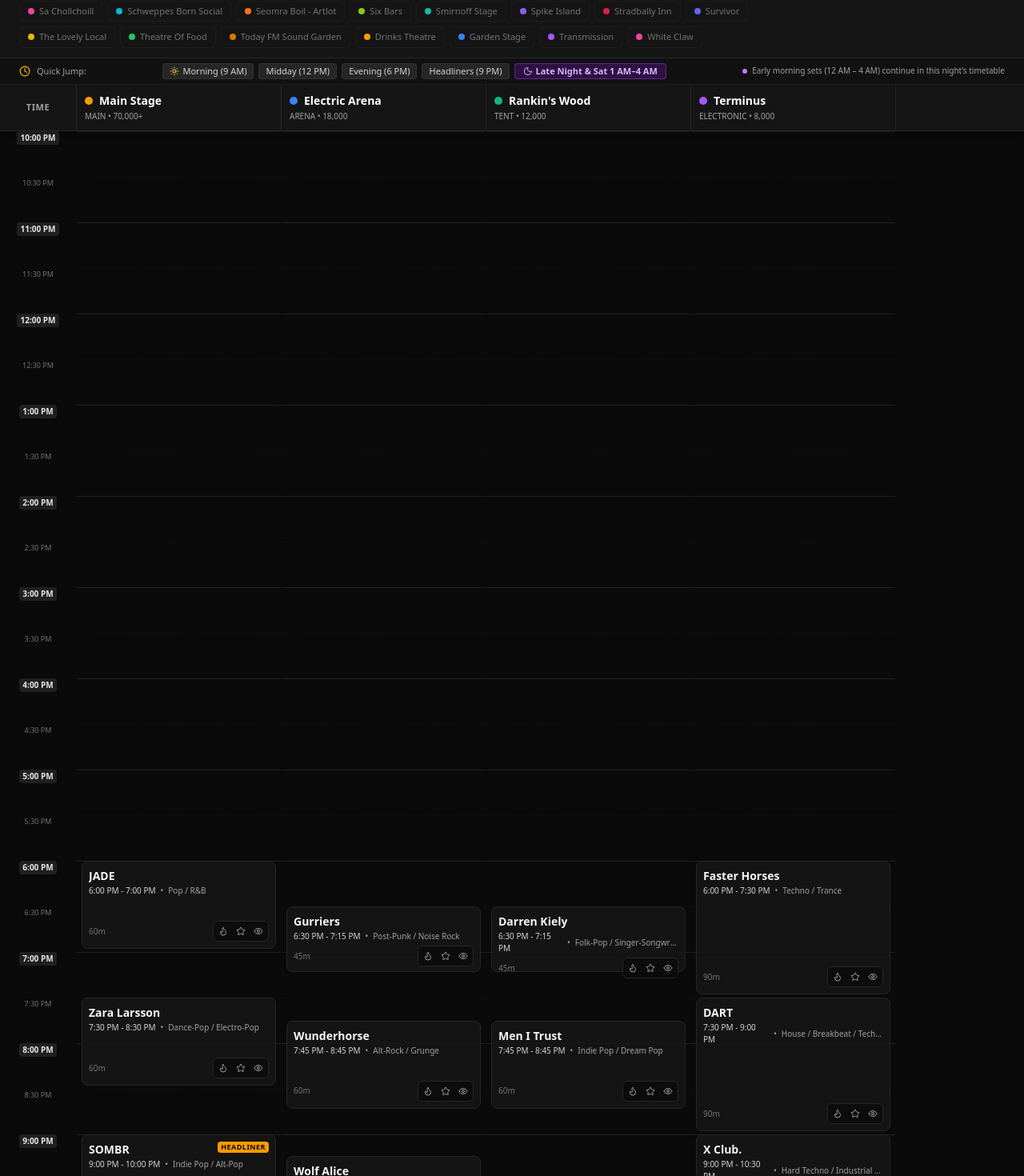
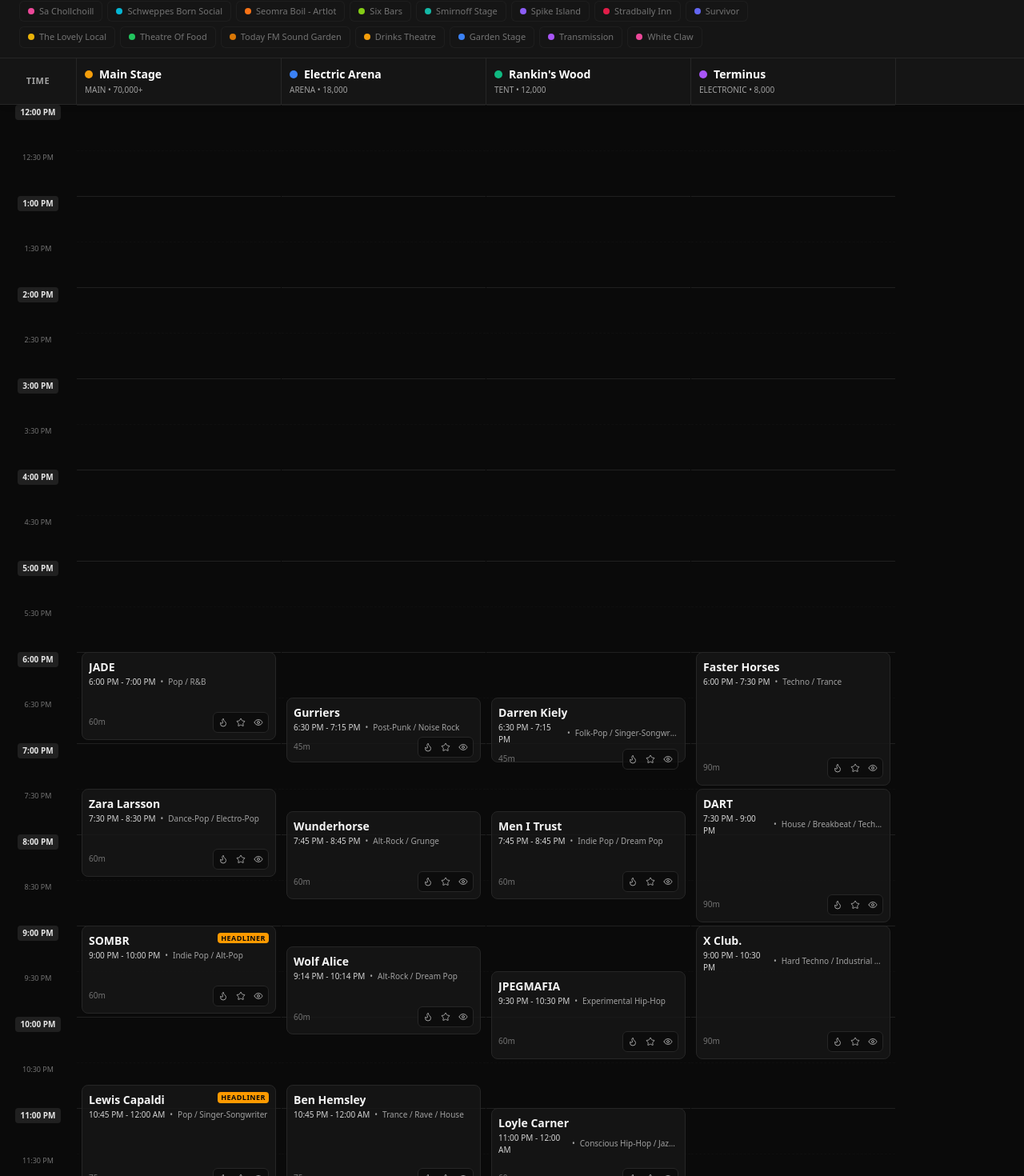
Before and after one commit to stbutler11/ep2026, a React (Vite) app: page / in a window 1280 px wide. Shown: the part 420-1890 px from the top of the page at 80% size. Built offline with nearby package versions, Linux system fonts and the light colour scheme.

Commit message:
feat: update late-night scheduling and display
- Extend festival hours display to 04:00 AM+
- Add "Late Night" badge for acts starting after midnight
- Refactor schedule parsing to improve midnight cross-over logic
- Clean up unused timetable utilities and references

```diff
--- a/src/components/Header.tsx
+++ b/src/components/Header.tsx
@@ -222,7 +222,7 @@
 
           <div className="hidden sm:flex items-center gap-1.5 text-xs text-neutral-400">
             <Clock className="w-3.5 h-3.5 text-amber-400" />
-            <span>Festival Hours: 12:00 PM – 02:00 AM</span>
+            <span>Festival Hours: 12:00 PM – Late (04:00 AM+)</span>
           </div>
         </div>
       </div>
--- a/src/components/LineupExplorer.tsx
+++ b/src/components/LineupExplorer.tsx
@@ -461,6 +461,11 @@
                           Irish ☘️
                         </span>
                       )}
+                      {act.startMinutes >= 720 && (
+                        <span className="px-1.5 py-0.5 rounded text-[9px] font-bold bg-indigo-500/20 text-indigo-300 border border-indigo-500/30">
+                          Late Night 🌙
+                        </span>
+                      )}
                     </div>
                   </div>
 
--- a/src/components/TimetableGrid.tsx
+++ b/src/components/TimetableGrid.tsx
@@ -1,4 +1,4 @@
-import React, { useState, useMemo, useRef } from 'react';
+import React, { useState, useMemo } from 'react';
 import {
   Flame,
   Star,
@@ -10,12 +10,9 @@
   Layers,
   ChevronRight,
   Info,
-  Sun,
-  Moon,
-  Clock,
 } from 'lucide-react';
 import { Act, ClashDetail, FestivalDay, PriorityLevel, Stage, UserActPreference } from '../types';
-import { FESTIVAL_ACTS, FESTIVAL_STAGES, getNextDayName } from '../data/festivalData';
+import { FESTIVAL_ACTS, FESTIVAL_STAGES } from '../data/festivalData';
 import { getActClashes } from '../utils/scheduleUtils';
 
 interface TimetableGridProps {
@@ -35,7 +32,6 @@
 }) => {
   const [onlyShortlisted, setOnlyShortlisted] = useState(false);
   const [zoomLevel, setZoomLevel] = useState<'compact' | 'normal' | 'spacious'>('normal');
-  const scrollContainerRef = useRef<HTMLDivElement>(null);
 
   // Pixels per minute scale based on zoom
   const pxPerMinute = zoomLevel === 'compact' ? 1.4 : zoomLevel === 'spacious' ? 2.6 : 1.9;
@@ -45,76 +41,41 @@
     return FESTIVAL_ACTS.filter((act) => act.day === day);
   }, [day]);
 
-  const { startMin, endMin, hasMorningActs, hasLateNightActs } = useMemo(() => {
-    if (dayActs.length === 0) {
-      return { startMin: 0, endMin: 840, hasMorningActs: false, hasLateNightActs: true };
-    }
+  const { startMin, endMin } = useMemo(() => {
+    if (dayActs.length === 0) return { startMin: 60, endMin: 780 }; // 1:00 PM to 1:00 AM
     let min = Math.min(...dayActs.map((a) => a.startMinutes));
     let max = Math.max(...dayActs.map((a) => a.endMinutes));
-
-    // Round down start to nearest hour (e.g. 9:00 AM is -180, 12:00 PM is 0)
+    // Round down start to nearest hour, round up max to nearest hour
     const roundedStart = Math.floor(min / 60) * 60;
-    // Round up max to nearest hour (e.g. 4:00 AM is 960)
     const roundedEnd = Math.ceil(max / 60) * 60;
-
     return {
-      startMin: roundedStart,
-      // Ensure grid always reaches at least 2:00 AM (840) or through late night acts up to 4:30 AM+
-      endMin: Math.max(840, roundedEnd + 30),
-      hasMorningActs: min < 0,
-      hasLateNightActs: max >= 720,
+      startMin: Math.max(0, roundedStart - 30), // e.g. 12:30 PM or 1:00 PM
+      endMin: Math.max(840, Math.min(1080, roundedEnd + 30)), // dynamically up to 5:00 AM / 6:00 AM
     };
   }, [dayActs]);
 
-  const nextDayName = getNextDayName(day);
-
   // Generate hour marks
   const hourMarkers = useMemo(() => {
-    const markers: {
-      minutes: number;
-      label: string;
-      subLabel?: string;
-      isMidnightOrLater: boolean;
-      isFullHour: boolean;
-    }[] = [];
-
+    const markers: { minutes: number; label: string; isMidnight?: boolean; isLateNight?: boolean }[] = [];
     for (let m = startMin; m <= endMin; m += 30) {
-      const rawHours = 12 + Math.floor(m / 60);
-      const hour24 = ((rawHours % 24) + 24) % 24;
-      const mins = ((m % 60) + 60) % 60;
-      const isMidnightOrLater = m >= 720;
-      const isFullHour = mins === 0;
-
-      const period =
-        (hour24 >= 12 && rawHours < 24) || rawHours < 0
-          ? hour24 >= 12
-            ? 'PM'
-            : 'AM'
-          : rawHours >= 24
-          ? 'AM'
-          : 'PM';
-
+      const totalHours = 12 + Math.floor(m / 60);
+      const hour24 = totalHours % 24;
+      const mins = m % 60;
+      const period = totalHours >= 12 && totalHours < 24 ? 'PM' : 'AM';
       let displayHour = hour24 % 12;
       if (displayHour === 0) displayHour = 12;
       const minStr = mins === 0 ? ':00' : `:${mins.toString().padStart(2, '0')}`;
-
-      let subLabel = '';
-      if (m === 720) {
-        subLabel = 'Midnight';
-      } else if (m >= 780 && isFullHour) {
-        subLabel = `${nextDayName.slice(0, 3)} morn`;
-      }
-
+      const isMidnight = m === 720;
+      const isLateNight = m >= 720;
       markers.push({
         minutes: m,
-        label: `${displayHour}${minStr} ${period}`,
-        subLabel,
-        isMidnightOrLater,
-        isFullHour,
+        label: isMidnight ? '12:00 AM' : `${displayHour}${minStr} ${period}`,
+        isMidnight,
+        isLateNight,
       });
     }
     return markers;
-  }, [startMin, endMin, nextDayName]);
+  }, [startMin, endMin]);
 
   // Core flagship stages
   const coreStageIds = useMemo(() => ['main_stage', 'electric_arena', 'rankins_wood', 'terminus'], []);
@@ -318,82 +279,6 @@
         </div>
       </div>
 
-      {/* Quick Time Jump Navigation Bar */}
-      <div className="bg-neutral-900/60 border-b border-neutral-800/60 px-3 sm:px-6 py-1.5 flex items-center justify-between text-xs overflow-x-auto gap-2">
-        <div className="flex items-center gap-2 text-neutral-400 text-[11px] shrink-0 font-medium">
-          <Clock className="w-3.5 h-3.5 text-amber-400" />
-          <span>Quick Jump:</span>
-        </div>
-
-        <div className="flex items-center gap-1.5 shrink-0">
-          {hasMorningActs && (
-            <button
-              onClick={() => {
-                if (!scrollContainerRef.current) return;
-                scrollContainerRef.current.scrollTo({ top: 0, behavior: 'smooth' });
-              }}
-              className="px-2 py-0.5 rounded bg-neutral-800 hover:bg-neutral-700 text-neutral-300 text-[11px] font-medium transition-colors flex items-center gap-1 border border-neutral-700/50"
-            >
-              <Sun className="w-3 h-3 text-amber-300" />
-              <span>Morning (9 AM)</span>
-            </button>
-          )}
-
-          <button
-            onClick={() => {
-              if (!scrollContainerRef.current) return;
-              const topPos = Math.max(0, (0 - startMin) * pxPerMinute);
-              scrollContainerRef.current.scrollTo({ top: topPos, behavior: 'smooth' });
-            }}
-            className="px-2 py-0.5 rounded bg-neutral-800 hover:bg-neutral-700 text-neutral-300 text-[11px] font-medium transition-colors flex items-center gap-1 border border-neutral-700/50"
-          >
-            <span>Midday (12 PM)</span>
-          </button>
-
-          <button
-            onClick={() => {
-              if (!scrollContainerRef.current) return;
-              const topPos = Math.max(0, (360 - startMin) * pxPerMinute);
-              scrollContainerRef.current.scrollTo({ top: topPos, behavior: 'smooth' });
-            }}
-            className="px-2 py-0.5 rounded bg-neutral-800 hover:bg-neutral-700 text-neutral-300 text-[11px] font-medium transition-colors flex items-center gap-1 border border-neutral-700/50"
-          >
-            <span>Evening (6 PM)</span>
-          </button>
-
-          <button
-            onClick={() => {
-              if (!scrollContainerRef.current) return;
-              const topPos = Math.max(0, (540 - startMin) * pxPerMinute);
-              scrollContainerRef.current.scrollTo({ top: topPos, behavior: 'smooth' });
-            }}
-            className="px-2 py-0.5 rounded bg-neutral-800 hover:bg-neutral-700 text-neutral-300 text-[11px] font-medium transition-colors flex items-center gap-1 border border-neutral-700/50"
-          >
-            <span>Headliners (9 PM)</span>
-          </button>
-
-          {hasLateNightActs && (
-            <button
-              onClick={() => {
-                if (!scrollContainerRef.current) return;
-                const topPos = Math.max(0, (720 - startMin) * pxPerMinute);
-                scrollContainerRef.current.scrollTo({ top: topPos, behavior: 'smooth' });
-              }}
-              className="px-2.5 py-0.5 rounded bg-purple-900/40 hover:bg-purple-900/60 text-purple-300 border border-purple-500/40 text-[11px] font-semibold transition-colors flex items-center gap-1 shadow-xs"
-              title={`Jump directly to after-midnight & ${nextDayName} morning acts (12 AM - 4 AM)`}
-            >
-              <Moon className="w-3 h-3 text-purple-300" />
-              <span>Late Night &amp; {nextDayName.slice(0, 3)} 1 AM–4 AM</span>
-            </button>
-          )}
-        </div>
-
-        <div className="hidden lg:flex items-center text-[10px] text-neutral-400 gap-1.5">
-          <span className="inline-block w-1.5 h-1.5 rounded-full bg-purple-400"></span>
-          <span>Early morning sets (12 AM – 4 AM) continue in this night’s timetable</span>
-        </div>
-      </div>
-
       {/* Timetable Interactive Grid Container or Empty State */}
       {activeStages.length === 0 ? (
         <div className="flex-1 flex flex-col items-center justify-center p-8 text-center max-w-md mx-auto space-y-4">
@@ -422,7 +307,7 @@
           </div>
         </div>
       ) : (
-        <div ref={scrollContainerRef} className="flex-1 overflow-auto relative">
+        <div className="flex-1 overflow-auto relative">
           <div
             className="min-w-fit relative pb-16"
             style={{
@@ -464,29 +349,26 @@
               <div className="w-20 sm:w-24 shrink-0 border-r border-neutral-800/80 bg-neutral-900/40 relative select-none">
                 {hourMarkers.map((marker) => {
                   const topPos = (marker.minutes - startMin) * pxPerMinute;
-
+                  const isFullHour = marker.minutes % 60 === 0;
                   return (
                     <div
                       key={marker.minutes}
-                      className="absolute left-0 right-0 flex flex-col items-center justify-center text-[10px]"
+                      className="absolute left-0 right-0 flex items-center justify-center text-[10px]"
                       style={{ top: `${topPos}px` }}
                     >
                       <span
-                        className={`px-1 py-0.5 rounded text-center leading-tight ${
-                          marker.isMidnightOrLater
-                            ? 'font-bold text-purple-200 bg-purple-950/60 border border-purple-800/50 text-[9px]'
-                            : marker.isFullHour
+                        className={`px-1.5 py-0.5 rounded ${
+                          marker.isMidnight
+                            ? 'font-extrabold text-amber-300 bg-amber-950/80 border border-amber-500/40'
+                            : marker.isLateNight && isFullHour
+                            ? 'font-bold text-indigo-300 bg-indigo-950/60 border border-indigo-500/30'
+                            : isFullHour
                             ? 'font-bold text-neutral-200 bg-neutral-800/80'
                             : 'text-neutral-500 font-medium text-[9px]'
                         }`}
                       >
                         {marker.label}
                       </span>
-                      {marker.subLabel && (
-                        <span className="text-[8px] font-semibold text-purple-400 mt-0.5 tracking-tight">
-                          {marker.subLabel}
-                        </span>
-                      )}
                     </div>
                   );
                 })}
@@ -504,18 +386,12 @@
                   {/* Horizontal Guideline lines */}
                   {hourMarkers.map((marker) => {
                     const topPos = (marker.minutes - startMin) * pxPerMinute;
-
+                    const isFullHour = marker.minutes % 60 === 0;
                     return (
                       <div
                         key={marker.minutes}
                         className={`absolute left-0 right-0 pointer-events-none ${
-                          marker.minutes === 720
-                            ? 'border-b-2 border-purple-500/50'
-                            : marker.isMidnightOrLater
-                            ? marker.isFullHour
-                              ? 'border-b border-purple-900/40'
-                              : 'border-b border-purple-950/30 border-dashed'
-                            : marker.isFullHour
+                          isFullHour
                             ? 'border-b border-neutral-800/80'
                             : 'border-b border-neutral-900/40 border-dashed'
                         }`}
@@ -540,7 +416,6 @@
 
                     const actClashes = getActClashes(act.id, clashes);
                     const isClashing = actClashes.length > 0 && priority !== 'none';
-                    const isLateNight = act.startMinutes >= 720;
 
                     // Card Styling based on Priority & Headliner status
                     let borderClass = 'border-neutral-800 bg-neutral-900/80 hover:border-neutral-600';
@@ -554,8 +429,6 @@
                       glowEffect = 'ring-1 ring-emerald-400/50';
                     } else if (priority === 'maybe') {
                       borderClass = 'border-sky-500/80 bg-sky-950/40';
-                    } else if (isLateNight) {
-                      borderClass = 'border-purple-800/40 bg-purple-950/20 hover:border-purple-600';
                     }
 
                     return (
@@ -575,15 +448,18 @@
                             <div className="font-bold text-xs sm:text-sm text-neutral-100 group-hover:text-amber-300 transition-colors line-clamp-1 leading-snug">
                               {act.name}
                             </div>
-                            {act.isHeadliner ? (
-                              <span className="shrink-0 px-1 py-0.2 rounded text-[9px] font-black uppercase tracking-wider bg-amber-500 text-neutral-950">
-                                Headliner
-                              </span>
-                            ) : isLateNight ? (
-                              <span className="shrink-0 px-1 py-0.2 rounded text-[8px] font-semibold uppercase tracking-wider bg-purple-900/60 text-purple-300 border border-purple-700/40">
-                                {nextDayName.slice(0, 3)} Night
-                              </span>
-                            ) : null}
+                            <div className="flex items-center gap-1 shrink-0">
+                              {act.isHeadliner && (
+                                <span className="px-1 py-0.2 rounded text-[9px] font-black uppercase tracking-wider bg-amber-500 text-neutral-950">
+                                  Headliner
+                                </span>
+                              )}
+                              {act.startMinutes >= 720 && (
+                                <span className="px-1 py-0.2 rounded text-[9px] font-bold bg-indigo-500/20 text-indigo-300 border border-indigo-500/30">
+                                  Late 🌙
+                                </span>
+                              )}
+                            </div>
                           </div>
 
                           <div className="text-[10px] text-neutral-400 flex items-center gap-1.5 mt-0.5">
--- a/src/data/festivalData.ts
+++ b/src/data/festivalData.ts
@@ -119,13 +119,13 @@
 }
 
 // Helper to calculate minutes relative to 12:00 PM (Midday)
-// 09:00 AM = -180, 10:00 AM = -120, 11:00 AM = -60, 12:00 PM = 0, 13:00 = 60, ..., 24:00 (00:00) = 720, 01:00 (next day morning) = 780, 04:00 = 960
+// 12:00 PM = 0, 13:00 = 60, ..., 24:00 = 720, 01:00 (next day) = 780
 export function parseFestivalTime(time24: string): number {
   const [h, m] = (time24 || '0:0').split(':').map(Number);
   const hour = isNaN(h) ? 0 : h;
   const minute = isNaN(m) ? 0 : m;
-  // If time is between 00:00 and 07:00, it's late night / early hours of the festival night (after midnight)
-  if (hour < 7) {
+  // If time is between 00:00 and 06:00, it's late night (after midnight)
+  if (hour < 6) {
     return (hour + 24 - 12) * 60 + minute;
   }
   return (hour - 12) * 60 + minute;
@@ -140,32 +140,6 @@
   if (hour12 === 0) hour12 = 12;
   const minStr = minute === 0 ? ':00' : `:${minute.toString().padStart(2, '0')}`;
   return `${hour12}${minStr} ${period}`;
-}
-
-export function getNextDayName(day: FestivalDay): string {
-  switch (day) {
-    case 'thursday':
-      return 'Friday';
-    case 'friday':
-      return 'Saturday';
-    case 'saturday':
-      return 'Sunday';
-    case 'sunday':
-      return 'Monday';
-  }
-}
-
-export function getDayDisplayName(day: FestivalDay): string {
-  switch (day) {
-    case 'thursday':
-      return 'Thursday 27th Aug';
-    case 'friday':
-      return 'Friday 28th Aug';
-    case 'saturday':
-      return 'Saturday 29th Aug';
-    case 'sunday':
-      return 'Sunday 30th Aug';
-  }
 }
 
 export function parseScheduleFromCsv(csvText: string): Act[] {
--- a/src/utils/scheduleUtils.ts
+++ b/src/utils/scheduleUtils.ts
@@ -204,8 +204,11 @@
     const [startH, startM] = act.startTime.split(':').map(Number);
     const [endH, endM] = act.endTime.split(':').map(Number);
 
-    const startDateStr = startH < 6 ? dayToNextDayMap[act.day] : dayToDateMap[act.day];
-    const endDateStr = endH < 6 ? dayToNextDayMap[act.day] : dayToDateMap[act.day];
+    // Acts between midnight and 5:00 AM appear on the festival calendar for the previous day (e.g. Friday night's 1:00 AM set appears on Friday)
+    const startDateStr = dayToDateMap[act.day];
+    // If an act starts late in evening (e.g. 23:30) and finishes past midnight (e.g. 00:30), advance end date for RFC5545 validity
+    const isOverMidnight = startH >= 12 && endH < 12;
+    const endDateStr = isOverMidnight ? dayToNextDayMap[act.day] : dayToDateMap[act.day];
 
     const dtStart = `${startDateStr}T${startH.toString().padStart(2, '0')}${startM.toString().padStart(2, '0')}00`;
     const dtEnd = `${endDateStr}T${endH.toString().padStart(2, '0')}${endM.toString().padStart(2, '0')}00`;
```
